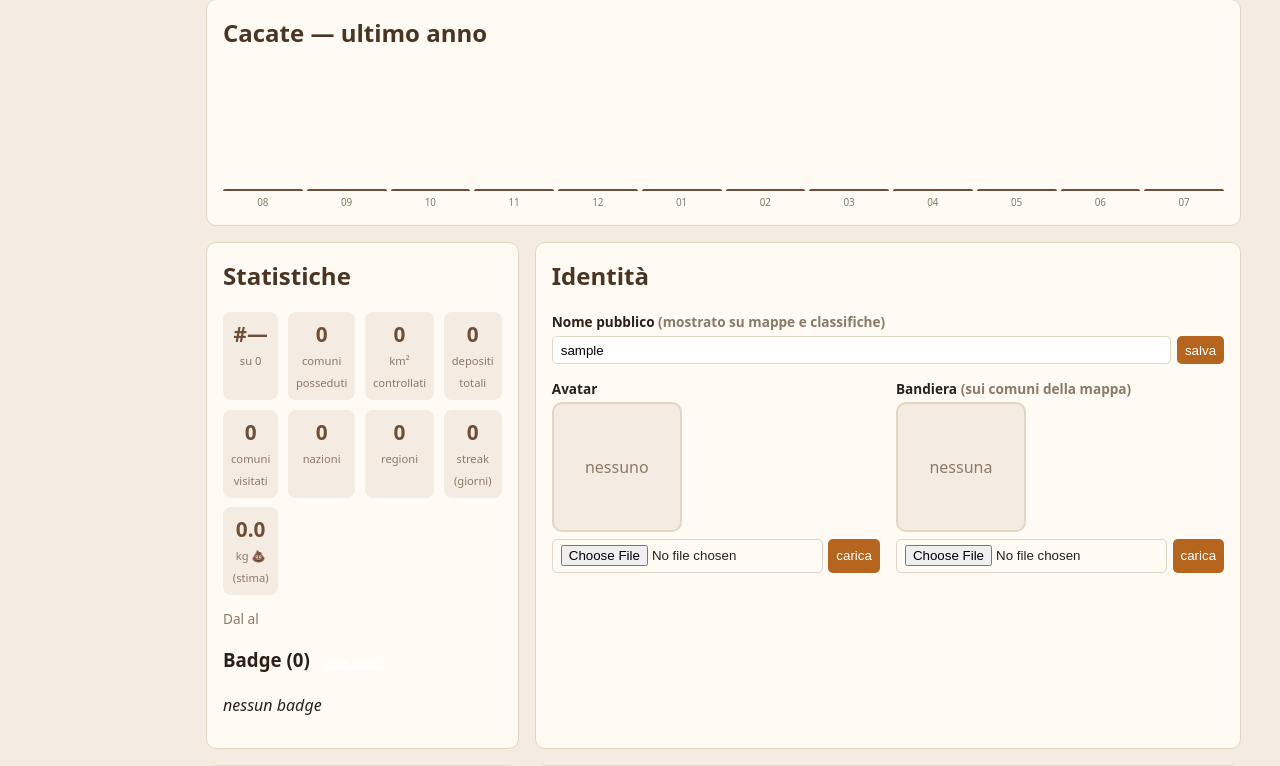
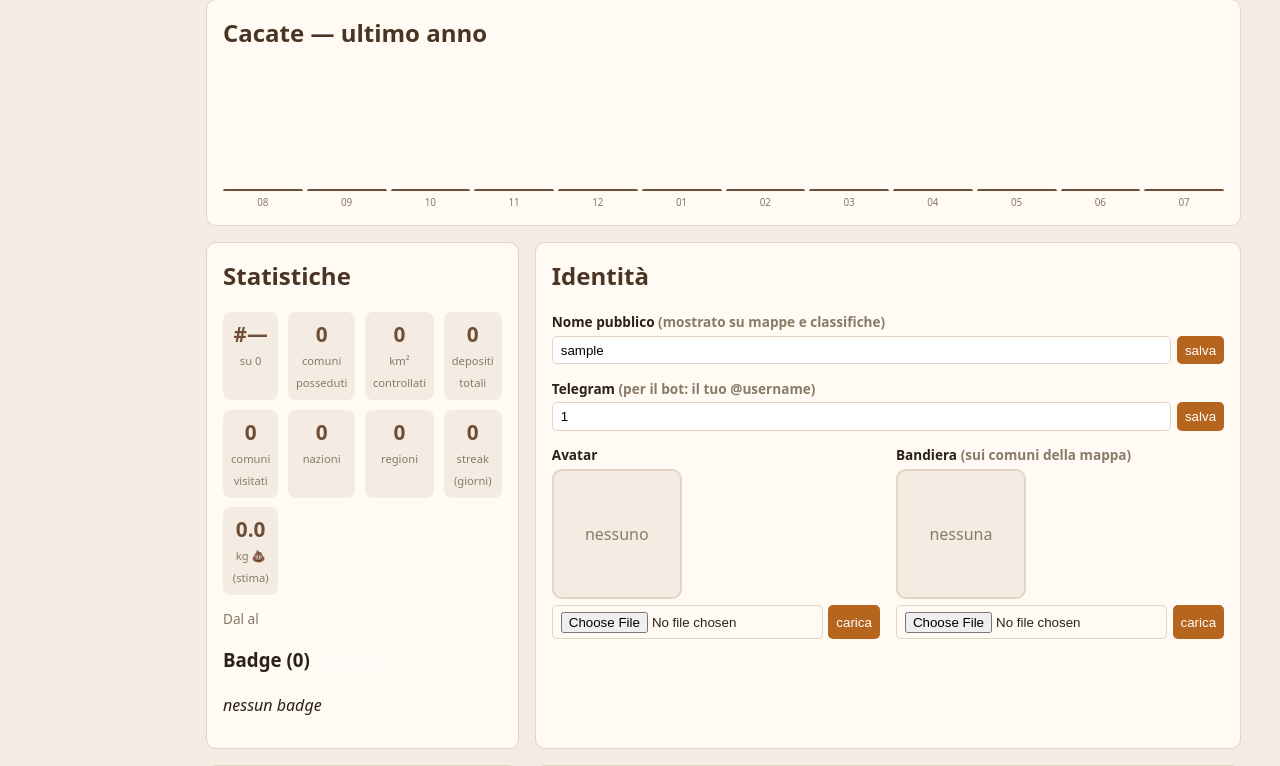
Before and after one commit to that-ugly-cat/conquisterco, a FastAPI app: page /me in a window 1280 px wide. Shown: the part 129-895 px from the top of the page. Run offline with FastAPI, Linux system fonts and the light colour scheme; the visitor is signed in with stand-in values (Sample User, id 1); data comes from the database, SQL or seed files in the repository; data that the repository does not hold is empty; parts of the project's set-up code (start-up, migrations or seed data) failed here and were passed over.

Commit message:
Profilo: campo Telegram ID (per il bot)
Campo self-service in /me per l'handle Telegram (users.telegram_id, già in
schema), accetta con o senza @. Sarà la chiave con cui il bot (Fase 5) mappa i
messaggi in arrivo agli utenti. i18n IT/EN.

Co-Authored-By: Claude Opus 4.8 <noreply@anthropic.com>

```diff
--- a/conquisterco/app/data.py
+++ b/conquisterco/app/data.py
@@ -236,6 +236,7 @@ def my_stats(conn: sqlite3.Connection, uid: int) -> dict | None:
         "activity": monthly_activity(conn, uid),
         "weight_kg": round(c["tot"] * AVG_DUMP_G / 1000.0, 1),
         "no_selfie": bool(u["no_selfie"]),
+        "telegram_id": u["telegram_id"],
         "selfie_count": conn.execute(
             "SELECT COUNT(*) FROM deposits WHERE user_id=? AND photo_ref IS NOT NULL",
             (uid,)).fetchone()[0],
--- a/conquisterco/app/main.py
+++ b/conquisterco/app/main.py
@@ -294,6 +294,15 @@ def me_public_name(request: Request, public_name: str = Form(...), conn=Depends(
     return RedirectResponse("/me", status_code=303)
 
 
+@app.post("/me/telegram")
+def me_telegram(request: Request, telegram: str = Form(""), conn=Depends(get_db)):
+    require_login(request)
+    tg = telegram.strip().lstrip("@") or None   # accetta con o senza @
+    conn.execute("UPDATE users SET telegram_id=? WHERE id=?", (tg, request.session["uid"]))
+    conn.commit()
+    return RedirectResponse("/me", status_code=303)
+
+
 @app.post("/me/selfies")
 def me_selfie_pref(request: Request, no_selfie: str = Form(None), conn=Depends(get_db)):
     require_login(request)
--- a/conquisterco/app/templates/profile.html
+++ b/conquisterco/app/templates/profile.html
@@ -68,6 +68,13 @@
           <div class="img-label">{{ T.pub_name }} <span class="muted">{{ T.pub_name_hint }}</span></div>
           <div style="display:flex;gap:.35rem">
             <input name="public_name" value="{{ s.public_name or s.username }}" placeholder="{{ T.pub_name_ph }}" style="flex:1">
+            <button>{{ T.save }}</button>
+          </div>
+        </form>
+        <form method="post" action="/me/telegram" style="display:block;margin-bottom:.9rem">
+          <div class="img-label">{{ T.telegram }} <span class="muted">{{ T.telegram_hint }}</span></div>
+          <div style="display:flex;gap:.35rem">
+            <input name="telegram" value="{{ s.telegram_id or '' }}" placeholder="{{ T.telegram_ph }}" style="flex:1">
             <button>{{ T.save }}</button>
           </div>
         </form>
--- a/conquisterco/app/translations.py
+++ b/conquisterco/app/translations.py
@@ -90,6 +90,9 @@ TRANSLATIONS = {
         "pub_name": "Nome pubblico",
         "pub_name_hint": "(mostrato su mappe e classifiche)",
         "pub_name_ph": "come vuoi apparire",
+        "telegram": "Telegram",
+        "telegram_hint": "(per il bot: il tuo @username)",
+        "telegram_ph": "es. un_gatto",
         "avatar": "Avatar",
         "flag": "Bandiera",
         "flag_hint": "(sui comuni della mappa)",
@@ -224,6 +227,9 @@ TRANSLATIONS = {
         "pub_name": "Public name",
         "pub_name_hint": "(shown on maps and rankings)",
         "pub_name_ph": "how you want to appear",
+        "telegram": "Telegram",
+        "telegram_hint": "(for the bot: your @username)",
+        "telegram_ph": "e.g. un_gatto",
         "avatar": "Avatar",
         "flag": "Flag",
         "flag_hint": "(on your towns on the map)",
```
